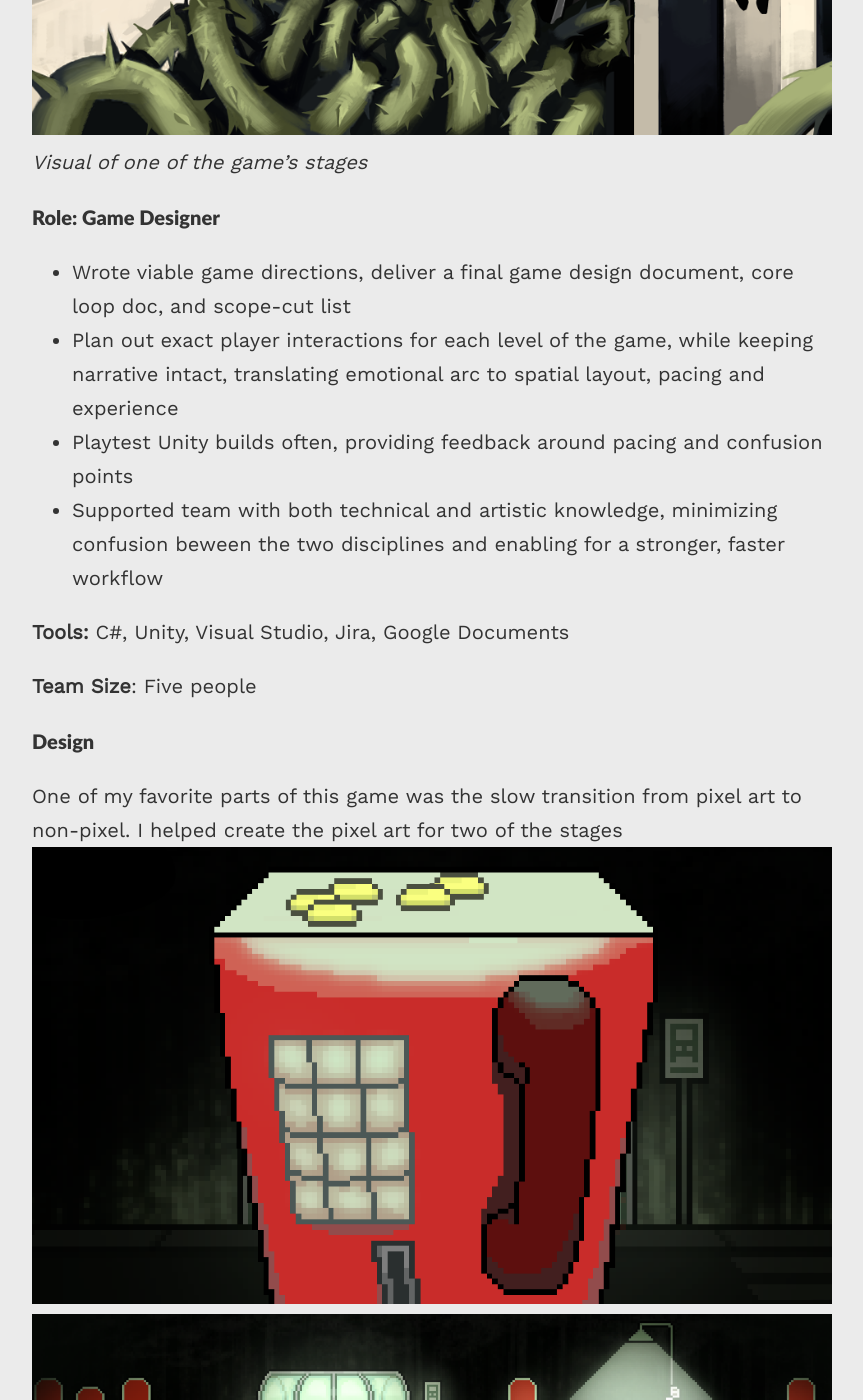
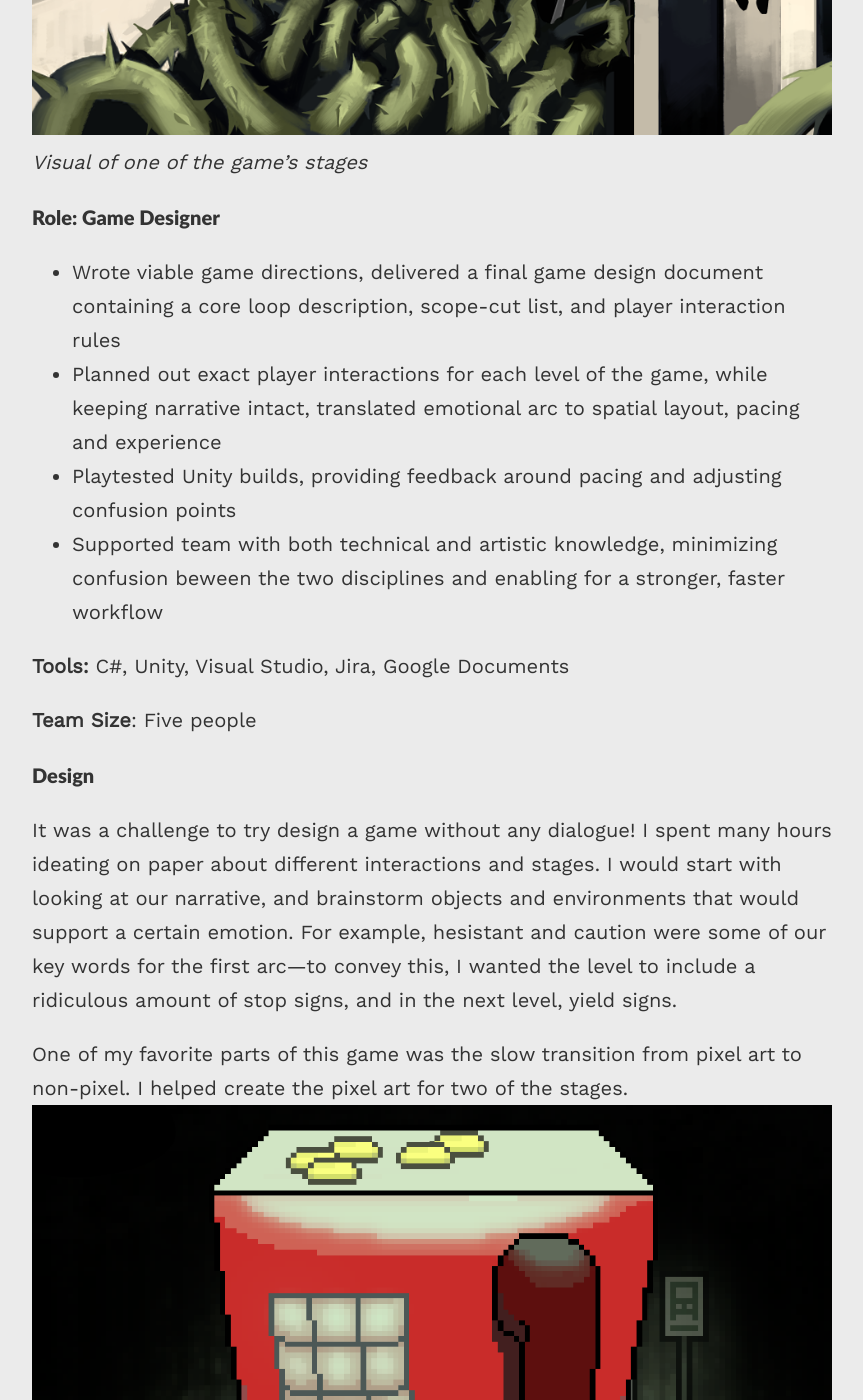
Before and after one commit to milosneptune/portfolio, a Jekyll site: the page built from _projects/resting-place.md, in a window 1280 px wide and 1400 px high, scrolled down 1446 px. Shown: the whole window, without its empty margins (208-1071 px from the left). Built offline with Jekyll 4.4.1, drawn with Linux system fonts in a browser that asks for light colours; some of the changed text lies outside the part shown.

Commit message:
resting place text update

```diff
--- a/_projects/resting-place.md
+++ b/_projects/resting-place.md
@@ -21,9 +21,9 @@ A Resting Place was created by a team of five people over the course of two week
 *Visual of one of the game's stages*
 
 #### Role: Game Designer
-  * Wrote viable game directions, deliver a final game design document, core loop doc, and scope-cut list
-  * Plan out exact player interactions for each level of the game, while keeping narrative intact, translating emotional arc to spatial layout, pacing and experience
-  * Playtest Unity builds often, providing feedback around pacing and confusion points
+  * Wrote viable game directions, delivered a final game design document containing a core loop description, scope-cut list, and player interaction rules
+  * Planned out exact player interactions for each level of the game, while keeping narrative intact, translated emotional arc to spatial layout, pacing and experience
+  * Playtested Unity builds, providing feedback around pacing and adjusting confusion points
   * Supported team with both technical and artistic knowledge, minimizing confusion beween the two disciplines and enabling for a stronger, faster workflow
 <!-- TODO: fix above bullet points up a lil -->
 
@@ -32,10 +32,16 @@ A Resting Place was created by a team of five people over the course of two week
 **Team Size**: Five people
 
 #### Design
-One of my favorite parts of this game was the slow transition from pixel art to non-pixel. I helped create the pixel art for two of the stages
+It was a challenge to try design a game without any dialogue! I spent many hours ideating on paper about different interactions and stages. I would start with looking at our narrative, and brainstorm objects and environments that would support a certain emotion. For example, hesistant and caution were some of our key words for the first arc---to convey this, I wanted the level to include a ridiculous amount of stop signs, and in the next level, yield signs.
+
+One of my favorite parts of this game was the slow transition from pixel art to non-pixel. I helped create the pixel art for two of the stages.
 ![Up close view of the phone booth](/portfolio/assets/images/rp-ss2.png)
 ![Visual of stage 1](/portfolio/assets/images/rp-ss4.png)
 ![Visual of stage 2](/portfolio/assets/images/rp-ss5.png)
+
+Unfortunately, due to time constraints, our team wasn't able to add an outline to objects when hovered over---a feature I wrote in to ease the player's confusion.
+
+
 
 #### Related Links:
 * [Repo](https://github.com/will316work-cloud/thatgamejam){:target="_blank"}
```
